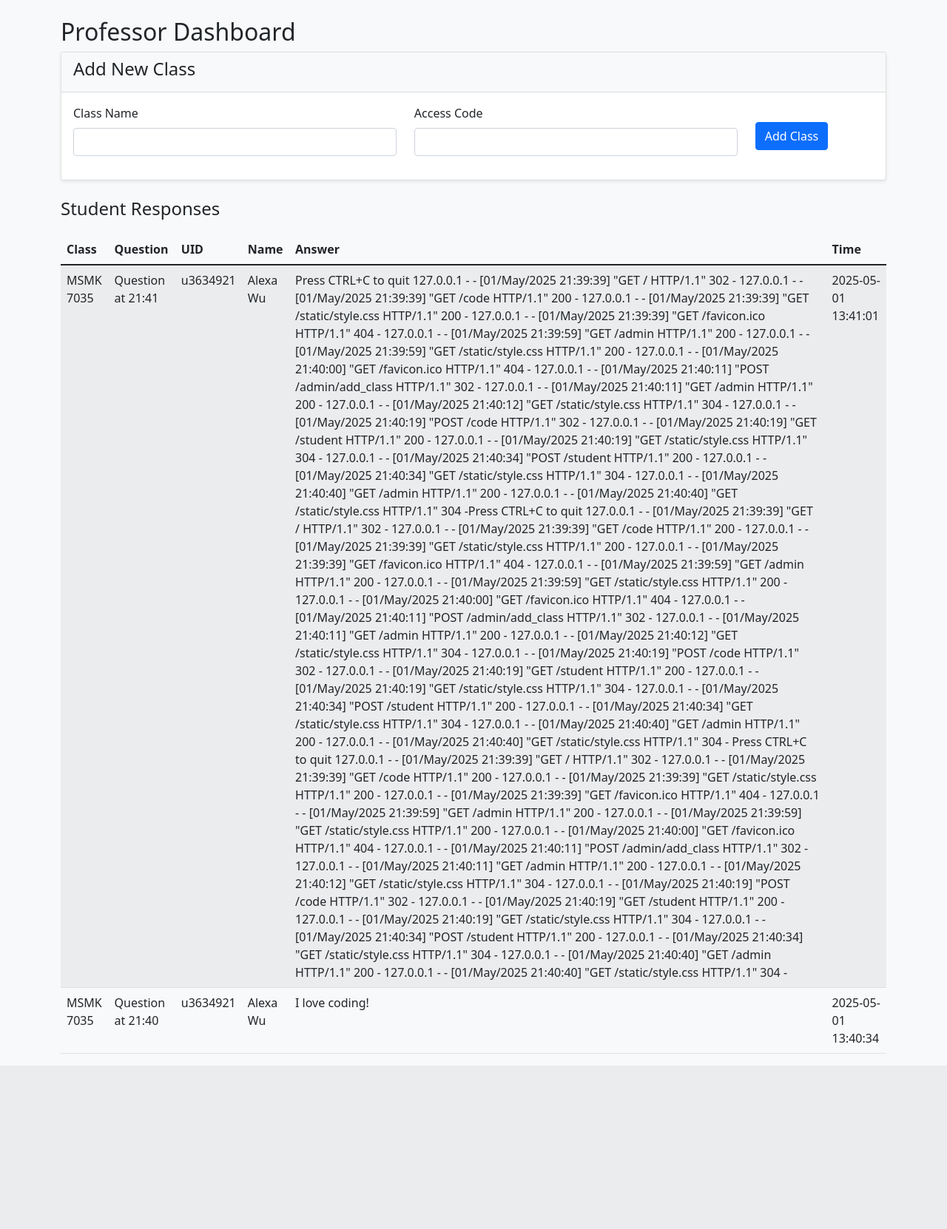
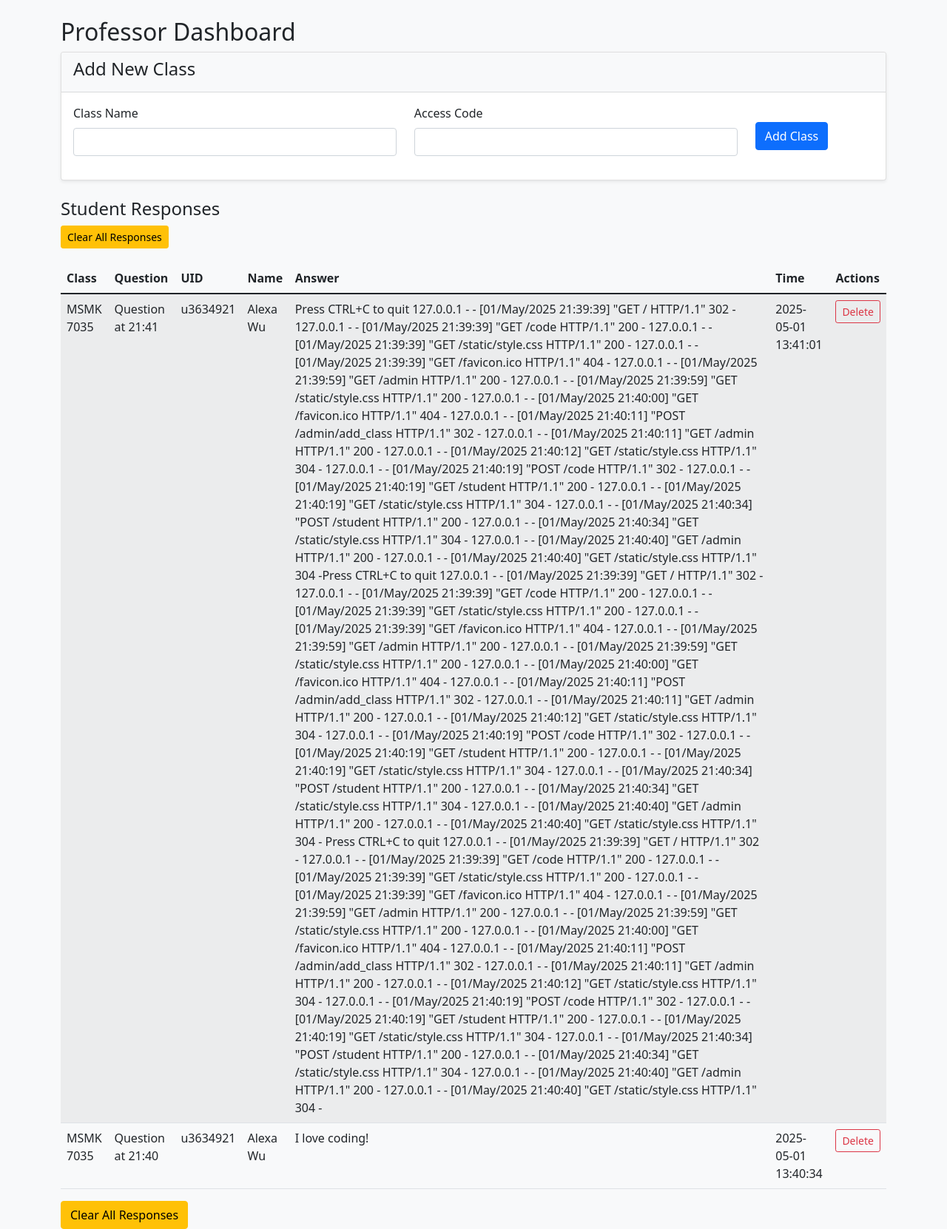
Before and after one commit to alekwu/HKU-MSMK-In-Class-Responses, a Flask app: page /HKU_MSMKprof_portal_admin in a window 1280 px wide. Shown: the whole page at 74% size. Before the commit the page ends 1441 px from the top, so only its background shows below. Run offline with Flask 3, Linux system fonts and the light colour scheme; data comes from the database, SQL or seed files in the repository.

Commit message:
Added response deletion

```diff
--- a/app.py
+++ b/app.py
@@ -103,6 +103,36 @@ def student_submission():
 
     return render_template('student.html', class_name=session['class_name'])
 
+# Delete single response
+@app.route('/super-secret-prof-portal-2024/delete/<int:response_id>')
+def delete_response(response_id):
+    conn = sqlite3.connect('classroom.db')
+    c = conn.cursor()
+    c.execute("DELETE FROM responses WHERE id = ?", (response_id,))
+    conn.commit()
+    conn.close()
+    return redirect(url_for('admin'))  # Refresh admin page
+
+# Delete all responses for current class
+@app.route('/super-secret-prof-portal-2024/clear-all')
+def clear_all_responses():
+    if 'class_id' not in session:
+        return "No class selected", 400
+
+    conn = sqlite3.connect('classroom.db')
+    c = conn.cursor()
+    c.execute("""
+        DELETE FROM responses
+        WHERE question_id IN (
+            SELECT id FROM questions
+            WHERE class_id = ?
+        )
+    """, (session['class_id'],))
+    conn.commit()
+    conn.close()
+    return redirect(url_for('admin'))
+
+
 # Admin interface
 @app.route('/HKU_MSMKprof_portal_admin')
 def admin():
--- a/templates/admin.html
+++ b/templates/admin.html
@@ -33,6 +33,16 @@
         </div>
 
         <h4>Student Responses</h4>
+
+        <!-- Clear All Button (Top) -->
+        <div class="mb-3">
+            <a href="{{ url_for('clear_all_responses') }}"
+               class="btn btn-warning btn-sm"
+               onclick="return confirm('Delete ALL responses for all classes? This cannot be undone!')">
+              <i class="bi bi-trash-fill"></i> Clear All Responses
+            </a>
+        </div>
+
         <table class="table table-striped">
             <thead>
                 <tr>
@@ -42,6 +52,7 @@
                     <th>Name</th>
                     <th>Answer</th>
                     <th>Time</th>
+                    <th>Actions</th>
                 </tr>
             </thead>
             <tbody>
@@ -53,10 +64,26 @@
                     <td>{{ response[4] }}</td>
                     <td>{{ response[5] }}</td>
                     <td>{{ response[6] }}</td>
+                    <td>
+                        <a href="{{ url_for('delete_response', response_id=response[0]) }}"
+                           class="btn btn-outline-danger btn-sm"
+                           onclick="return confirm('Delete this response?')">
+                            Delete
+                        </a>
+                    </td>
                 </tr>
                 {% endfor %}
             </tbody>
         </table>
+
+        <!-- Clear All Button (Bottom) -->
+        <div class="mt-3">
+            <a href="{{ url_for('clear_all_responses') }}"
+               class="btn btn-warning"
+               onclick="return confirm('Delete ALL responses for all classes? This cannot be undone!')">
+              <i class="bi bi-trash-fill"></i> Clear All Responses
+            </a>
+        </div>
     </div>
 </div>
 {% endblock %}
```
